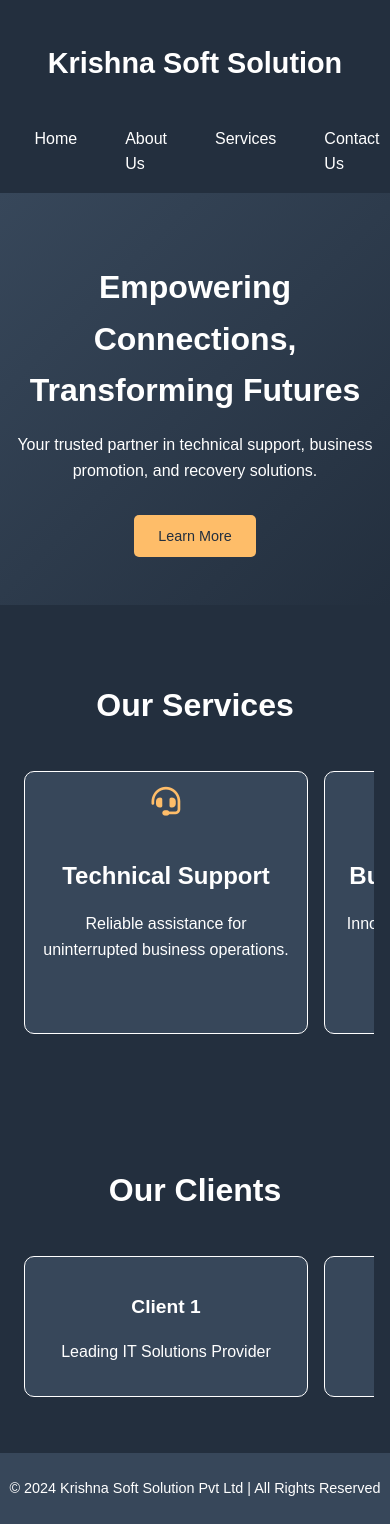
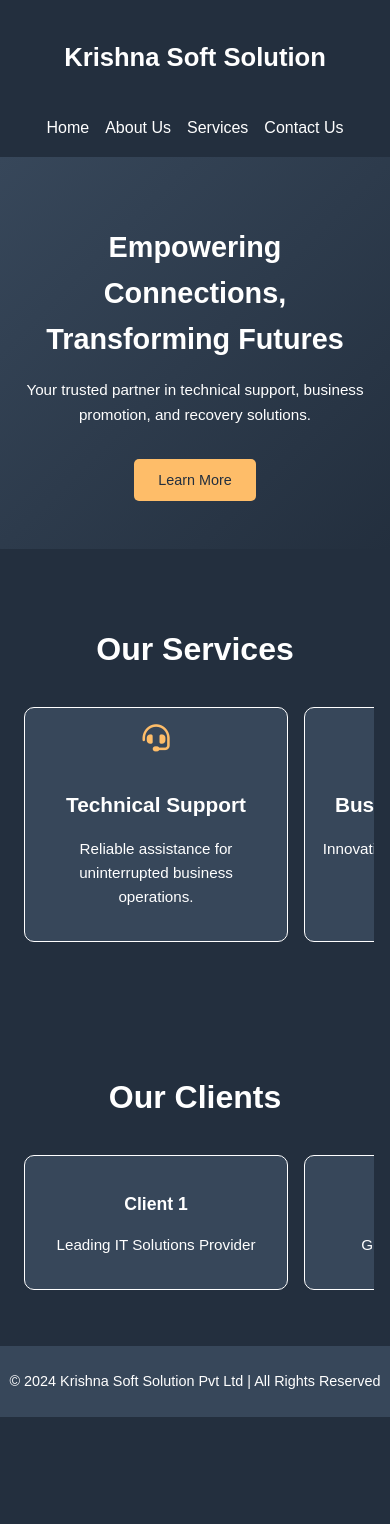
Before and after one commit to sujisudharsanan/Krishnasoft, a plain HTML site: page index.html in a window 390 px wide. After the commit the page ends 1417 px from the top, so only its background shows below. Drawn offline with Linux system fonts and the light colour scheme.

Commit message:
Update styles.css

```diff
--- a/styles.css
+++ b/styles.css
@@ -27,7 +27,7 @@ a:hover {
 }
 
 .navbar .logo {
-  font-size: 1.8rem;
+  font-size: 1.6rem; /* Slightly smaller font size */
   font-weight: bold;
 }
 
@@ -44,24 +44,24 @@ a:hover {
 /* Hero Section */
 .hero {
   text-align: center;
-  padding: 5rem 1rem;
+  padding: 4rem 1rem; /* Adjusted padding */
   background: linear-gradient(135deg, #37475a, #232f3e);
 }
 
 .hero h1 {
-  font-size: 3rem;
+  font-size: 2.5rem; /* Slightly smaller font size */
   margin-bottom: 1rem;
 }
 
 .hero p {
-  font-size: 1.2rem;
+  font-size: 1.1rem; /* Slightly smaller font size */
   margin-bottom: 2rem;
 }
 
 .btn-primary {
   display: inline-block;
-  padding: 0.8rem 2rem;
-  font-size: 1rem;
+  padding: 0.7rem 1.8rem; /* Adjusted padding */
+  font-size: 0.95rem; /* Slightly smaller font size */
   background-color: #febd69;
   color: #232f3e;
   border: none;
@@ -81,13 +81,13 @@ a:hover {
 }
 
 .services h2 {
-  font-size: 2.5rem;
-  margin-bottom: 2rem;
+  font-size: 2.2rem; /* Slightly smaller font size */
+  margin-bottom: 1.5rem;
 }
 
 .service-cards {
   display: grid;
-  grid-template-columns: repeat(auto-fit, minmax(250px, 1fr));
+  grid-template-columns: repeat(auto-fit, minmax(230px, 1fr)); /* Adjusted for better spacing */
   gap: 1.5rem;
 }
 
@@ -106,18 +106,18 @@ a:hover {
 }
 
 .card i {
-  font-size: 2rem;
+  font-size: 1.8rem; /* Slightly smaller icon size */
   margin-bottom: 1rem;
   color: #febd69;
 }
 
 .card h3 {
-  font-size: 1.5rem;
+  font-size: 1.3rem; /* Slightly smaller font size */
   margin-bottom: 0.5rem;
 }
 
 .card p {
-  font-size: 1rem;
+  font-size: 0.95rem; /* Slightly smaller font size */
 }
 
 /* Clients Section */
@@ -128,13 +128,13 @@ a:hover {
 }
 
 .clients h2 {
-  font-size: 2.5rem;
-  margin-bottom: 2rem;
+  font-size: 2.2rem; /* Slightly smaller font size */
+  margin-bottom: 1.5rem;
 }
 
 .client-list {
   display: grid;
-  grid-template-columns: repeat(auto-fit, minmax(250px, 1fr));
+  grid-template-columns: repeat(auto-fit, minmax(230px, 1fr)); /* Adjusted for better spacing */
   gap: 1.5rem;
 }
 
@@ -153,12 +153,12 @@ a:hover {
 }
 
 .client-card h3 {
-  font-size: 1.2rem;
+  font-size: 1.1rem; /* Slightly smaller font size */
   margin-bottom: 0.5rem;
 }
 
 .client-card p {
-  font-size: 1rem;
+  font-size: 0.95rem; /* Slightly smaller font size */
 }
 
 /* Footer Section */
@@ -169,7 +169,7 @@ footer {
 }
 
 footer p {
-  font-size: 1rem;
+  font-size: 0.95rem; /* Slightly smaller font size */
   margin: 0;
   color: #ffffff;
 }
@@ -185,9 +185,13 @@ footer p {
   .nav-links {
     display: flex;
     justify-content: space-between; /* Horizontally aligned */
-    gap: 1.5rem;
+    gap: 1rem; /* Space between menu items */
+    margin-top: 1rem; /* Add space between logo and nav links */
     padding: 0;
-    margin-top: 1rem; /* Add space between logo and nav links */
+  }
+
+  .nav-links li {
+    margin-left: 0; /* Remove left margin for list items */
   }
 
   .hero {
@@ -195,11 +199,11 @@ footer p {
   }
 
   .hero h1 {
-    font-size: 2rem;
+    font-size: 1.8rem; /* Slightly smaller font size */
   }
 
   .hero p {
-    font-size: 1rem;
+    font-size: 0.95rem; /* Slightly smaller font size */
   }
 
   .btn-primary {
@@ -209,7 +213,7 @@ footer p {
 
   /* Service and Client section titles */
   .services h2, .clients h2 {
-    font-size: 2rem;
+    font-size: 2rem; /* Slightly smaller font size */
   }
 
   /* Service and Client cards displayed horizontally */
@@ -221,13 +225,13 @@ footer p {
   }
 
   .card, .client-card {
-    min-width: 250px;
+    min-width: 230px; /* Adjusted width */
     padding: 1rem;
-    font-size: 1rem;
+    font-size: 0.95rem; /* Slightly smaller font size */
   }
 
   .card i, .client-card i {
-    font-size: 1.8rem;
+    font-size: 1.7rem; /* Slightly smaller icon size */
   }
 
   footer p {
```
